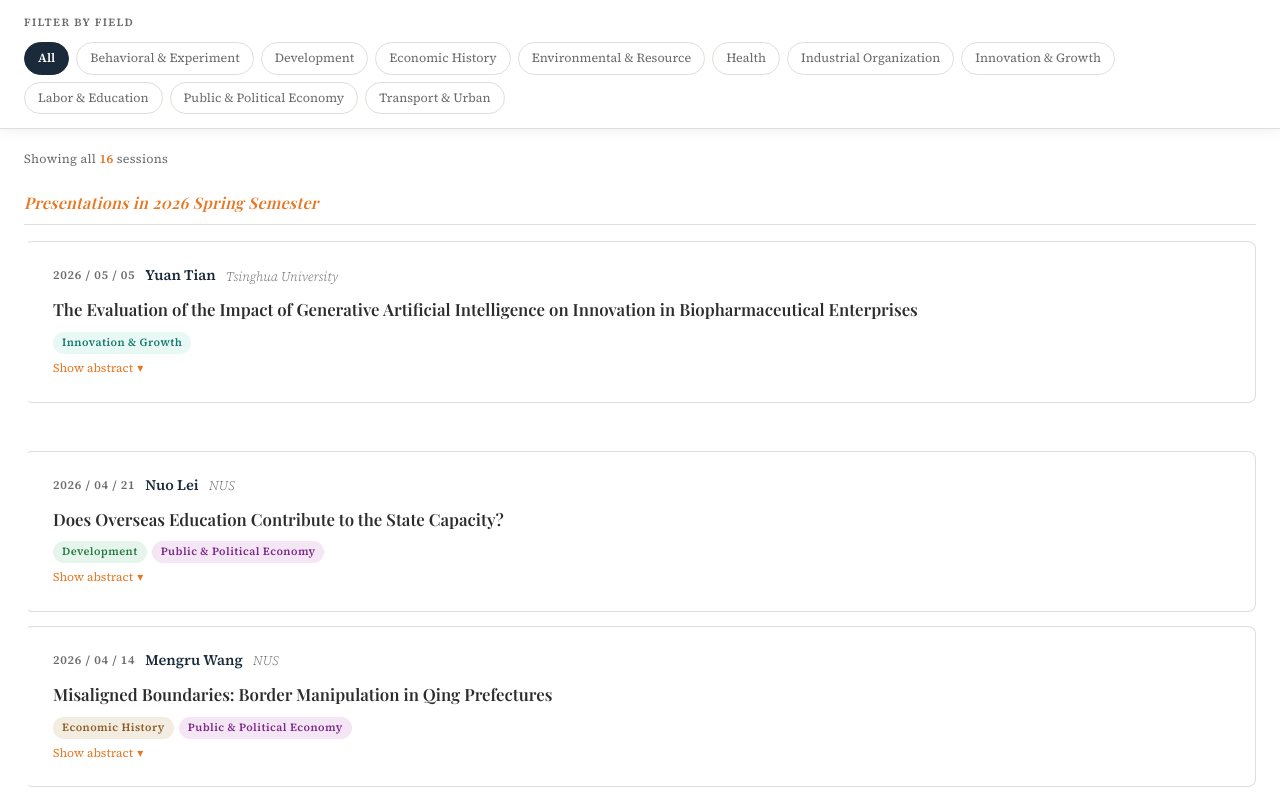
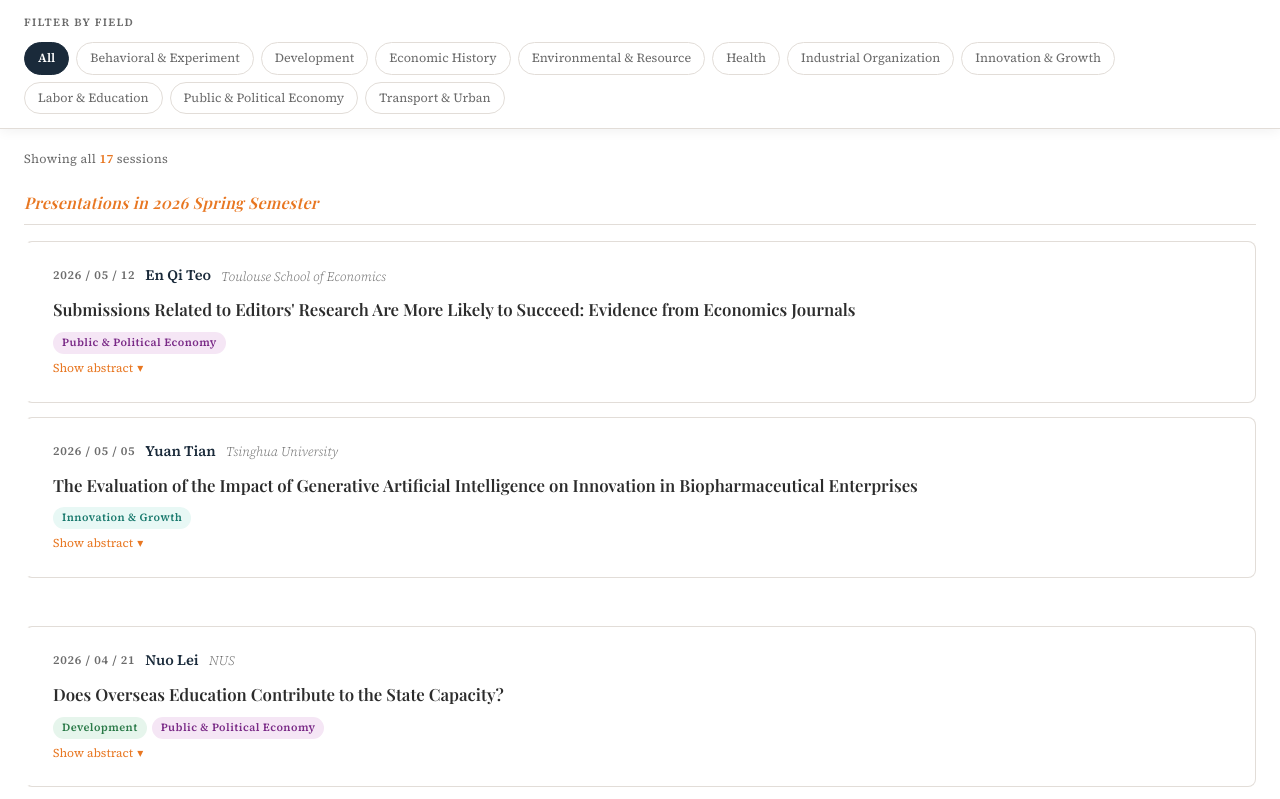
Before and after one commit to sunfengfei/apex-sessions, a plain HTML site: page index.html in a window 1280 px wide. Shown: the top 799 px of the page. Drawn offline with nearby package versions, Linux system fonts and the light colour scheme.

Commit message:
Update index.html

```diff
--- a/index.html
+++ b/index.html
@@ -171,6 +171,21 @@
 <div class="semester-group" id="sem-2026spring">
   <div class="semester-heading">Presentations in 2026 Spring Semester</div>
 
+ <div class="session-card" data-fields="PublicandPoliticalEconomy">
+    <div class="card-meta">
+      <span class="card-date">2026 / 05 / 12 </span>
+      <span class="card-author">En Qi Teo</span>
+      <span class="card-affil">Toulouse School of Economics</span>
+    </div>
+    <div class="card-title">Submissions Related to Editors' Research Are More Likely to Succeed: Evidence from Economics Journals</div>
+    <div class="tag-row">
+      <span class="tag tag-PublicandPoliticalEconomy">Public &amp; Political Economy</span>
+    </div>
+    <button class="toggle-abstract" onclick="toggleAbstract(this)">Show abstract <span class="arrow">▾</span></button>
+    <div class="card-abstract">
+    Examining the editorial process at four leading economics journals, we find that editors were less likely to desk reject manuscripts related to their own research interests. This result is robust to controls for research trends, journal missions and time-varying journal characteristics. We use information on latent manuscript quality revealed by referee reports to ascertain the mechanism---whether editorial favoritism or strategic submissions by authors. Structural estimates point to the latter. Consistent with this interpretation, more productive scholars were disproportionately likely to submit related manuscripts. Finally, editors' research interests did not affect the downstream decision to invite revisions.
+    </div>
+  </div>
 
 <div class="session-card" data-fields="InnovationandGrowth">
     <div class="card-meta">
```
